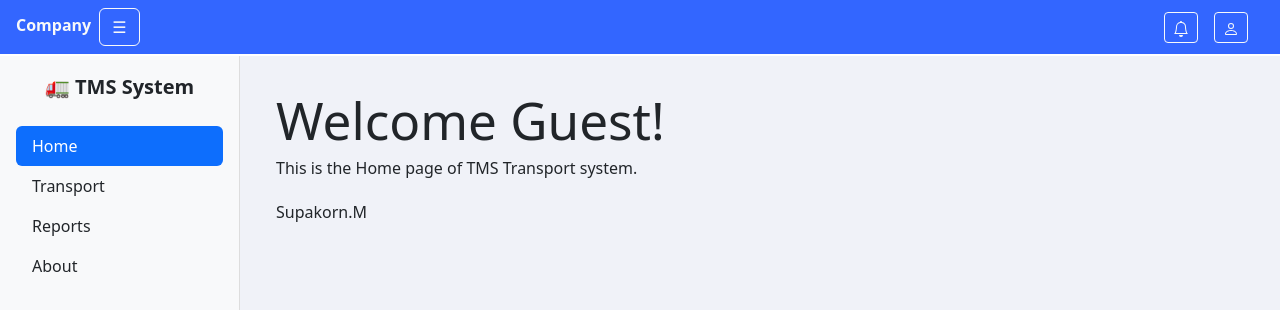
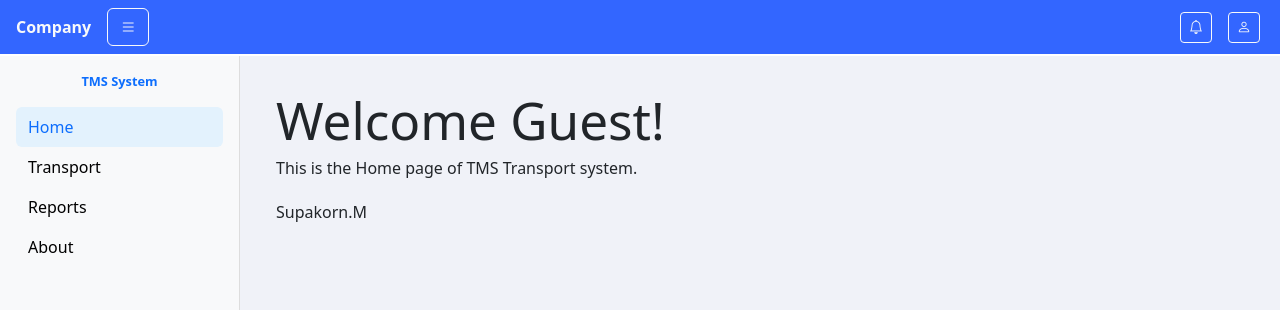
Before and after one commit to candycake96/tms_transport_one, a React (Vite) app: page / in a window 1280 px wide. Shown: the top 310 px of the page. Built offline with nearby package versions, Linux system fonts and the light colour scheme.

Commit message:
แก้ไขเขปรับสีตัวอักษร

```diff
--- a/src/App.tsx
+++ b/src/App.tsx
@@ -4,6 +4,8 @@ import Home from "./pages/first/home/Home";
 import Layout from "../src/layout/Layout";
 import About from "./pages/first/about/About";
 
+// Import Bootstrap Icons
+import 'bootstrap-icons/font/bootstrap-icons.css';
 
 function App() {
   return (
--- a/src/components/navbar/Navbar.tsx
+++ b/src/components/navbar/Navbar.tsx
@@ -7,36 +7,35 @@ interface NavbarProps {
 const Navbar: React.FC<NavbarProps> = ({ toggleSidebar }) => {
     return (
         <nav
-            className="navbar navbar-dark"
+            className="navbar navbar-dark d-flex justify-content-between align-items-center"
             style={{
                 width: "100%",
-                margin: 0,
-                padding: "0.5rem 1rem", // ปรับ padding ตามชอบ
+                padding: "0.5rem 1rem",
                 boxSizing: "border-box",
                 background: "#3366ff"
             }}
         >
-            <div className="">
-                <span className="fw-bolder text-light me-2">Company</span>
+            <div className="d-flex align-items-center">
+                <span className="fw-bolder text-light me-3">Company</span>
+
                 {/* Hamburger */}
                 <button
                     className="btn btn-outline-light me-3"
                     onClick={toggleSidebar}
                 >
-                    ☰
+                    <i className="bi bi-list"></i>
+                </button>
+            </div>
+
+            <div className="d-flex align-items-center">
+                <button className="btn btn-outline-light btn-sm me-3">
+                    <i className="bi bi-bell"></i>
                 </button>
 
+                <button className="btn btn-outline-light btn-sm me-1">
+                    <i className="bi bi-person"></i>
+                </button>
             </div>
-            <div className="">
-                {/* <span className="navbar-brand mb-0 h1">TMS System</span> */}
-                <button className="btn btn-outline-light btn-sm me-3"><svg xmlns="http://www.w3.org/2000/svg" width="16" height="16" fill="currentColor" class="bi bi-bell" viewBox="0 0 16 16">
-  <path d="M8 16a2 2 0 0 0 2-2H6a2 2 0 0 0 2 2M8 1.918l-.797.161A4 4 0 0 0 4 6c0 .628-.134 2.197-.459 3.742-.16.767-.376 1.566-.663 2.258h10.244c-.287-.692-.502-1.49-.663-2.258C12.134 8.197 12 6.628 12 6a4 4 0 0 0-3.203-3.92zM14.22 12c.223.447.481.801.78 1H1c.299-.199.557-.553.78-1C2.68 10.2 3 6.88 3 6c0-2.42 1.72-4.44 4.005-4.901a1 1 0 1 1 1.99 0A5 5 0 0 1 13 6c0 .88.32 4.2 1.22 6"/>
-</svg></button>
-                                <button className="btn btn-outline-light btn-sm me-3"><svg xmlns="http://www.w3.org/2000/svg" width="16" height="16" fill="currentColor" class="bi bi-person" viewBox="0 0 16 16">
-                    <path d="M8 8a3 3 0 1 0 0-6 3 3 0 0 0 0 6m2-3a2 2 0 1 1-4 0 2 2 0 0 1 4 0m4 8c0 1-1 1-1 1H3s-1 0-1-1 1-4 6-4 6 3 6 4m-1-.004c-.001-.246-.154-.986-.832-1.664C11.516 10.68 10.289 10 8 10s-3.516.68-4.168 1.332c-.678.678-.83 1.418-.832 1.664z" />
-                </svg></button>
-            </div>
-
         </nav>
     );
 };
--- a/src/components/sidebar/Sidebar.tsx
+++ b/src/components/sidebar/Sidebar.tsx
@@ -18,19 +18,27 @@ const Sidebar: React.FC<SidebarProps> = ({ isSidebarOpen, toggleSidebar }) => {
 
     return (
         <div className="d-flex flex-column p-3" style={{ height: "100%" }}>
-      <div className="mb-4 text-center fw-bold fs-5">🚛 TMS System</div>
+            <div className="mb-3 text-center fw-bolder" style={{ fontSize: "0.80rem", color: "#0d6efd" }}>
+                TMS System
+            </div>
             <ul className="nav nav-pills flex-column mb-auto">
                 {menuItems.map((item) => (
                     <li key={item.path} className="nav-item">
                         <Link
                             to={item.path}
-              className={`nav-link ${
-                location.pathname === item.path ? "active bg-primary text-white" : "text-dark"
-              }`}
+                            className="nav-link"
+                            style={{
+                                backgroundColor: location.pathname === item.path ? "#e3f2fd" : "transparent",
+                                color: location.pathname === item.path ? "#0d6efd" : "#000",
+                                borderRadius: "6px",
+                                padding: "8px 12px",
+
+                            }}
                             onClick={() => toggleSidebar()}
                         >
                             {item.name}
                         </Link>
+
                     </li>
                 ))}
             </ul>
```
Lines whose indentation alone changed are shown as unchanged.
